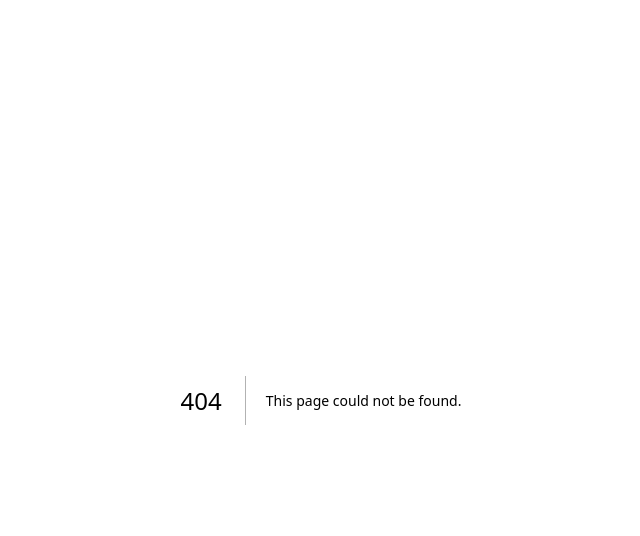
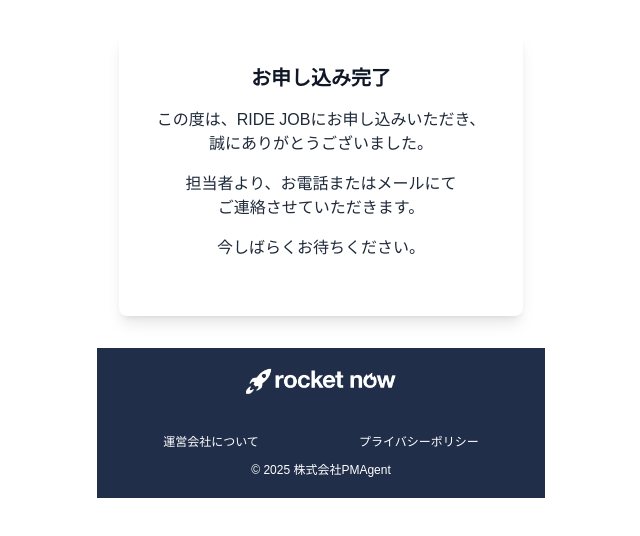
Before and after one commit to Kei5665/form_applicant, a Next.js app: page /coupang/applicants/new in a window 1280 px wide. Before the commit this address had no page. Shown: the top 536 px of the page, without its empty margins (319-959 px from the left). Built offline with nearby package versions, Linux system fonts and the light colour scheme.

Commit message:
feat(coupang): add thank-you page at /coupang/applicants/new with coupang footer color/logo

```diff
--- /dev/null
+++ b/src/app/coupang/applicants/new/page.tsx
@@ -0,0 +1,61 @@
+'use client';
+
+import Image from "next/image";
+import { useEffect } from "react";
+
+declare global {
+  interface Window {
+    dataLayer: Record<string, unknown>[];
+  }
+}
+
+export default function CoupangApplicationComplete() {
+  useEffect(() => {
+    if (typeof window !== 'undefined' && window.dataLayer) {
+      window.dataLayer.push({
+        event: 'form_complete',
+        form_name: 'ridejob_application'
+      });
+    }
+  }, []);
+
+  return (
+    <div className="mx-auto max-w-md">
+      {/* Completion message card */}
+      <div className="flex justify-center my-8">
+        <div className="bg-white rounded-lg p-8 w-[90%] shadow-lg text-center max-w-md">
+          <div className="mb-6">
+            <h2 className="text-xl font-bold text-gray-900 mb-4">お申し込み完了</h2>
+            <p className="text-gray-800 mb-4">
+              この度は、RIDE JOBにお申し込みいただき、<br/>
+              誠にありがとうございました。
+            </p>
+            <p className="text-gray-800 mb-4">
+              担当者より、お電話またはメールにて<br/>
+              ご連絡させていただきます。
+            </p>
+            <p className="text-gray-800 mb-4">
+              今しばらくお待ちください。
+            </p>
+          </div>
+        </div>
+      </div>
+
+      {/* Footer */}
+      <footer className="text-white py-5 mt-8 bg-[#212e4a]">
+        <div className="container mx-auto px-4">
+          <div className="text-center mb-5">
+            <Image className="mb-5 w-1/4 sm:w-1/6 md:w-[150px] inline-block" src="/images/coupang_footer.png" alt="Footer Logo" width={150} height={40}/>
+          </div>
+          <div className="flex flex-col md:flex-row justify-around items-center text-center md:text-left text-xs mb-3 space-y-2 md:space-y-0">
+            <a href="https://pmagent.jp/" className="text-white hover:underline">運営会社について</a>
+            <a href="/privacy" className="text-white hover:underline">プライバシーポリシー</a>
+          </div>
+          <div className="text-center mt-3">
+            <p className="text-xs">© 2025 株式会社PMAgent</p>
+          </div>
+        </div>
+      </footer>
+    </div>
+  );
+}
```
